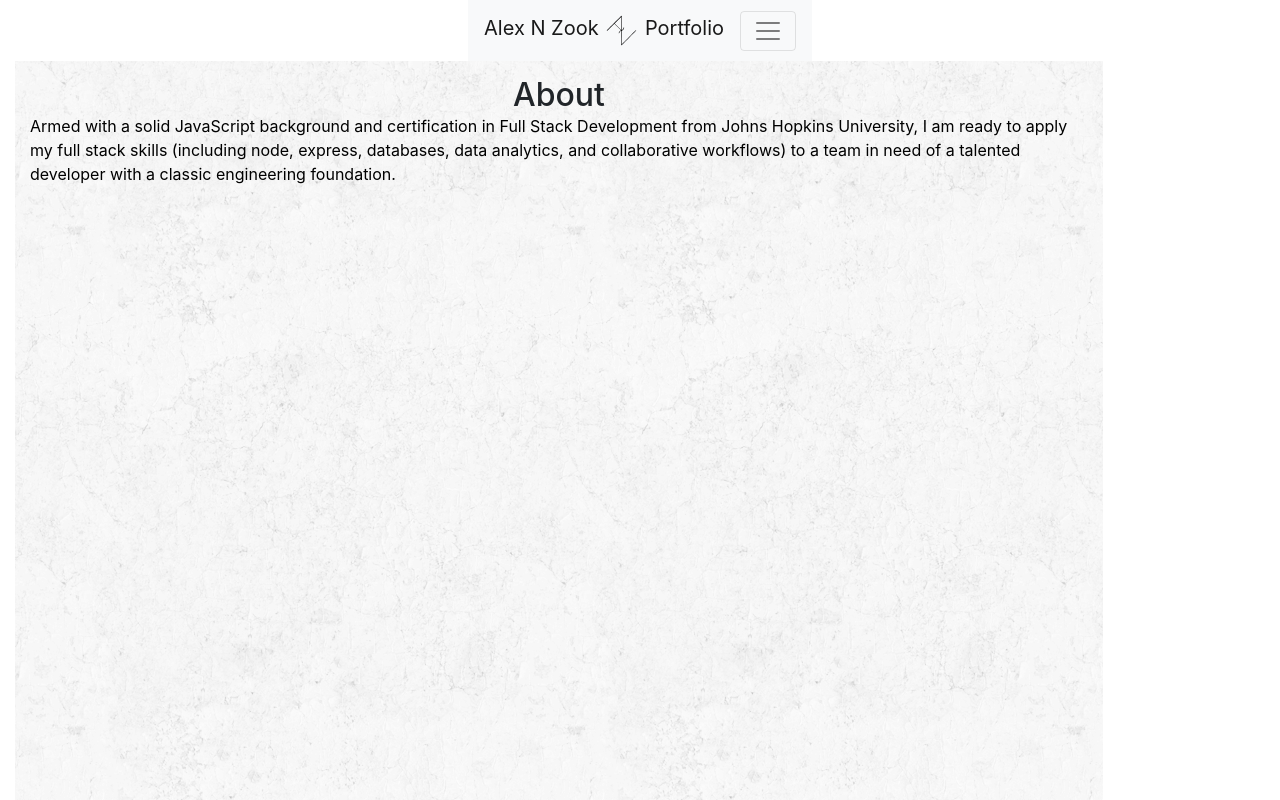
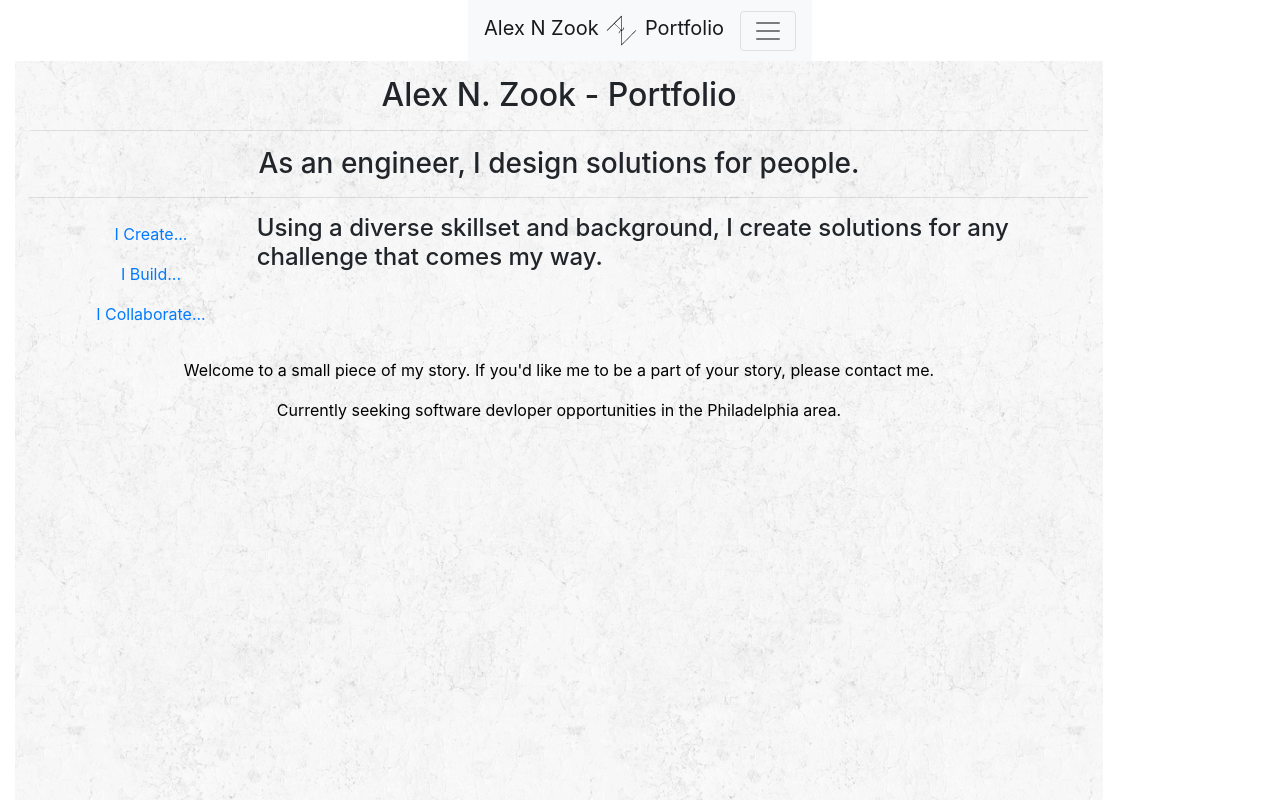
Before and after one commit to anzook/ANZ-Portfolio, a React (Create React App) app: page / in a window 1280 px wide. Built offline with nearby package versions, Linux system fonts and the light colour scheme.

Commit message:
about page draft and footer style, form auto-fill

```diff
--- a/src/Components/App.css
+++ b/src/Components/App.css
@@ -178,6 +178,10 @@ a:hover, a:focus{
   }
 }
 
+.SocialIcon {
+  margin-left: 5px;
+}
+
 .nav-footer {
   position: absolute;
   bottom: 0;
--- a/src/Components/App.js
+++ b/src/Components/App.js
@@ -12,7 +12,9 @@ import WelcomeLanding from "./WelcomeLanding";
 import logo from './Logo/logo.svg';
 
 import { faEnvelope } from "@fortawesome/free-solid-svg-icons";
+import { faGithubSquare } from '@fortawesome/free-brands-svg-icons';
 import { FontAwesomeIcon } from "@fortawesome/react-fontawesome";
+
 
 // import Pagination from "./Pagination";
 // import FifthComponent from "./FifthComponent";
@@ -71,11 +73,19 @@ const [currentPage, setCurrentPage] = useState(0)
 Alex N. Zook
 </div>
 <div >
-<Nav.Link href="mailto:alexnzook@gmail.com?SUBJECT=Portfolio Inquiry" >Email <FontAwesomeIcon icon={faEnvelope} /></Nav.Link>
+<Nav.Link title="Send me an email" href="mailto:alexnzook@gmail.com?SUBJECT=Portfolio Inquiry" >Email <FontAwesomeIcon icon={faEnvelope} /></Nav.Link>
 </div>
 <div>
-&copy; 2020
+{/* &copy; */}
+2020
+<a className="SocialIcon"  title="Link to GirHub repo for this site" href="https://github.com/anzook" target="_blank">
+            <FontAwesomeIcon icon={faGithubSquare} size = '2x'/>
+          </a>
 </div>
+<div>
+
+          </div>
+
 </Nav>
 </Navbar>
 
@@ -102,7 +112,7 @@ Alex N. Zook
       <Nav.Link  onClick={ () => handlePageChange(2)}>Contact</Nav.Link>
     </Nav>
     <Navbar.Text  className="navbar-text small text-right justify-content-end" >
-Alex N. Zook  <a className="navbar-link-small" href="mailto:alexnzook@gmail.com?SUBJECT=Portfolio Inquiry" ><FontAwesomeIcon icon={faEnvelope} /> Email </a>  &copy; 2020
+Alex N. Zook  <a title="Send me an email" className="navbar-link-small" href="mailto:alexnzook@gmail.com?SUBJECT=Portfolio Inquiry" ><FontAwesomeIcon icon={faEnvelope} /> Email </a>  &copy; 2020
 </Navbar.Text>
   </Navbar.Collapse>
 </Navbar>
--- a/src/Components/ContactForm.js
+++ b/src/Components/ContactForm.js
@@ -40,22 +40,22 @@ export default function ProjectCarousel() {
         }
           return (
 
-            <Form className="justify-content-md-center" >
+            <Form className="justify-content-md-center" autocomplete="on">
   <Form.Group controlId="formBasicEmail">
   <Form.Row>
     <Col>
-    <Form.Label>First name</Form.Label>
-      <Form.Control placeholder="First name" />
+    <Form.Label for="fname">First name</Form.Label>
+      <Form.Control placeholder="First name" type="text" id="fname" name="fname"/>
     </Col>
     <Col>
-    <Form.Label>Last name</Form.Label>
-      <Form.Control placeholder="Last name" />
+    <Form.Label for="lname">Last name</Form.Label>
+      <Form.Control placeholder="Last name" type="text" id="lname" name="lname"/>
     </Col>
   </Form.Row>
-    <Form.Label>Email</Form.Label>
-    <Form.Control type="email" placeholder="Enter email" />
+    <Form.Label for="email">Email</Form.Label>
+    <Form.Control type="email" placeholder="Enter email" id="email" name="email"/>
     <Form.Text className="text-muted">
-      This goes to a single human, not a mailing list- don't worry.
+      Don't worry, this just goes to me, not a mailing list
     </Form.Text>
   </Form.Group>
   <Form.Group controlId="ControlTextarea1">
--- a/src/Components/FirstComponent.js
+++ b/src/Components/FirstComponent.js
@@ -1,3 +1,5 @@
+// DEPRECIATED - condensed landing page and about, this component remains in case I would like to repurpose it
+
 import React from "react";
 import logo from './Logo/logo.svg';
 import { Container, Row, Col, Media } from 'react-bootstrap';
--- a/src/Components/SecondComponent.js
+++ b/src/Components/SecondComponent.js
@@ -1,15 +1,50 @@
 import React from "react";
-import { Container, Row, Col } from 'react-bootstrap';
+import { Container, Row, Col, Nav, Tab } from 'react-bootstrap';
 
 export default () => {
   return (
     <div className="component second-component">
       <Container fluid>
   <Row className="justify-content-md-center">
-    <Col className =""  md="auto">
-    <h2>About</h2>
-    <p>Armed with a solid JavaScript background and certification in Full Stack Development from Johns Hopkins University, I am ready to apply my full stack skills (including node, express, databases, data analytics, and collaborative workflows) to a team in need of a talented developer with a classic engineering foundation.</p>
+    <Col className="text-center"  md="auto">
+    <h2>Alex N. Zook - Portfolio</h2>
+    <hr/>
+<h3>As an engineer, I design solutions for people.</h3>
+<hr/>
+<Tab.Container id="left-tabs-example" defaultActiveKey="first">
+  <Row className="justify-content-md-center">
+    <Col xs={2} >
+      <Nav variant="dark" className="flex-column navbar-dark">
+        <Nav.Item>
+          <Nav.Link eventKey="first">I Create...</Nav.Link>
+        </Nav.Item>
+        <Nav.Item>
+          <Nav.Link eventKey="second">I Build...</Nav.Link>
+        </Nav.Item>
+        <Nav.Item>
+          <Nav.Link eventKey="third">I Collaborate...</Nav.Link>
+        </Nav.Item>
+      </Nav>
     </Col>
+    <Col sm={9} className="text-left">
+      <Tab.Content>
+        <Tab.Pane eventKey="first">
+          <h4>Using a diverse skillset and background, I create solutions for any challenge that comes my way.</h4>
+        </Tab.Pane>
+        <Tab.Pane eventKey="second">
+          <h4>As a full-stack engineer, I use my software tools to develop practical, engaging, and fuctional products.</h4>
+        </Tab.Pane>
+        <Tab.Pane eventKey="third">
+          <h4>Whether my team is in a boat rowing with me or coding a project, I am in the trenches as a technical asset and moralizer.</h4>
+        </Tab.Pane>
+      </Tab.Content>
+    </Col>
+  </Row>
+</Tab.Container>
+<br/>
+<p>Welcome to a small piece of my story. If you'd like me to be a part of your story, please contact me.</p>
+<p>Currently seeking software devloper opportunities in the Philadelphia area.</p>
+</Col>
 
     </Row>
     </Container>
--- a/src/Components/WelcomeLanding.js
+++ b/src/Components/WelcomeLanding.js
@@ -18,7 +18,7 @@ useEffect(() => {
 });
 
   return (  <Modal
-    size="lg"
+    size="md"
     show={show}
     onHide={() => setShow(false)}
     delay={3000} autohide
@@ -26,14 +26,14 @@ useEffect(() => {
     centered
     >
     {/* <Modal.Header closeButton> */}
-    <Modal.Header style={{
+    {/* <Modal.Header style={{
       display: 'flex',
       alignItems: 'center',
       justifyContent: 'center',
   }} >
       <Modal.Title  id="example-modal-sizes-title-lg"  >
 Welcome - ANZ - Portfolio      </Modal.Title>
-    </Modal.Header>
+    </Modal.Header> */}
     <Modal.Body className="socialDiv"
     style={{
       display: 'flex',
```
